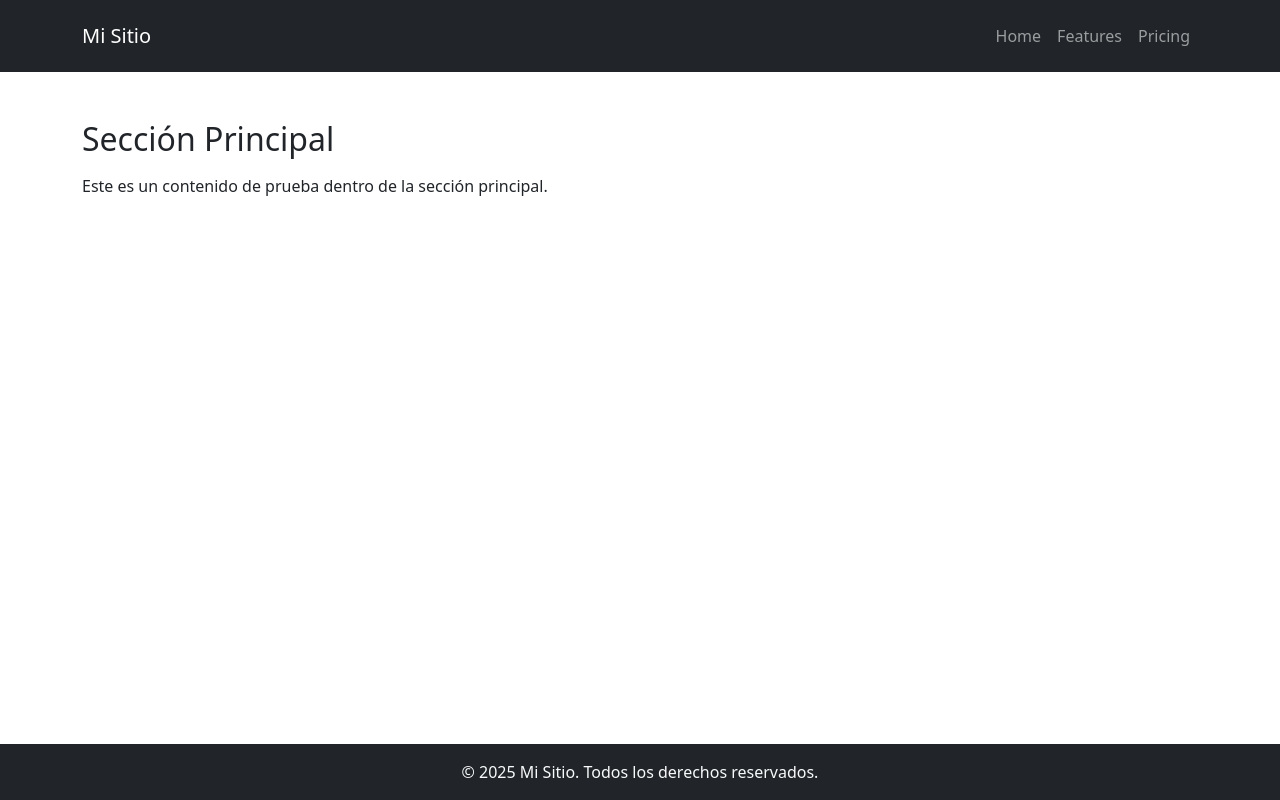
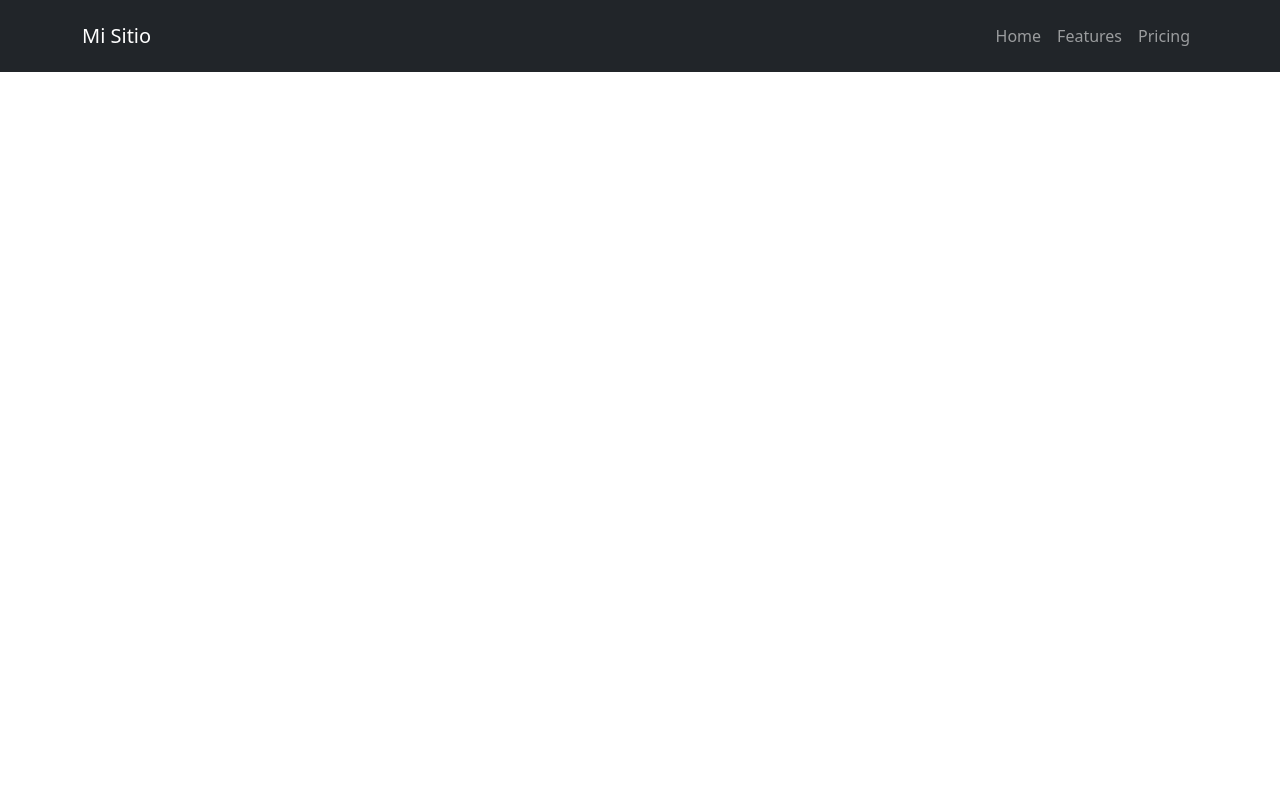
Before and after one commit to joaquin-fuentes-dev/git-y-github, a React (Vite) app: page / in a window 1280 px wide. Built offline with nearby package versions, Linux system fonts and the light colour scheme.

Commit message:
fix: eliminá cambios viejos en app

```diff
--- a/src/App.jsx
+++ b/src/App.jsx
@@ -6,10 +6,7 @@ export default function App() {
   return (
     <div className="d-flex flex-column min-vh-100">
       <Header />
-      <main className="flex-fill">
-        <SeccionPrincipal />
-      </main>
-      <Footer />
+      <main className="flex-fill"></main>
     </div>
   );
 }
```
